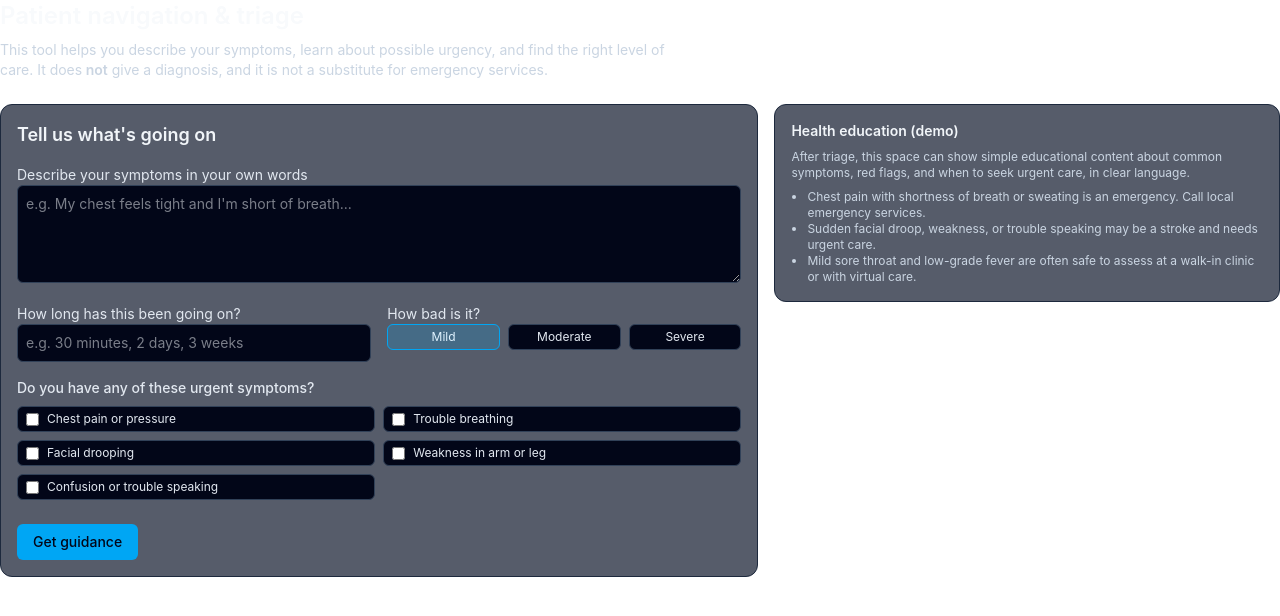
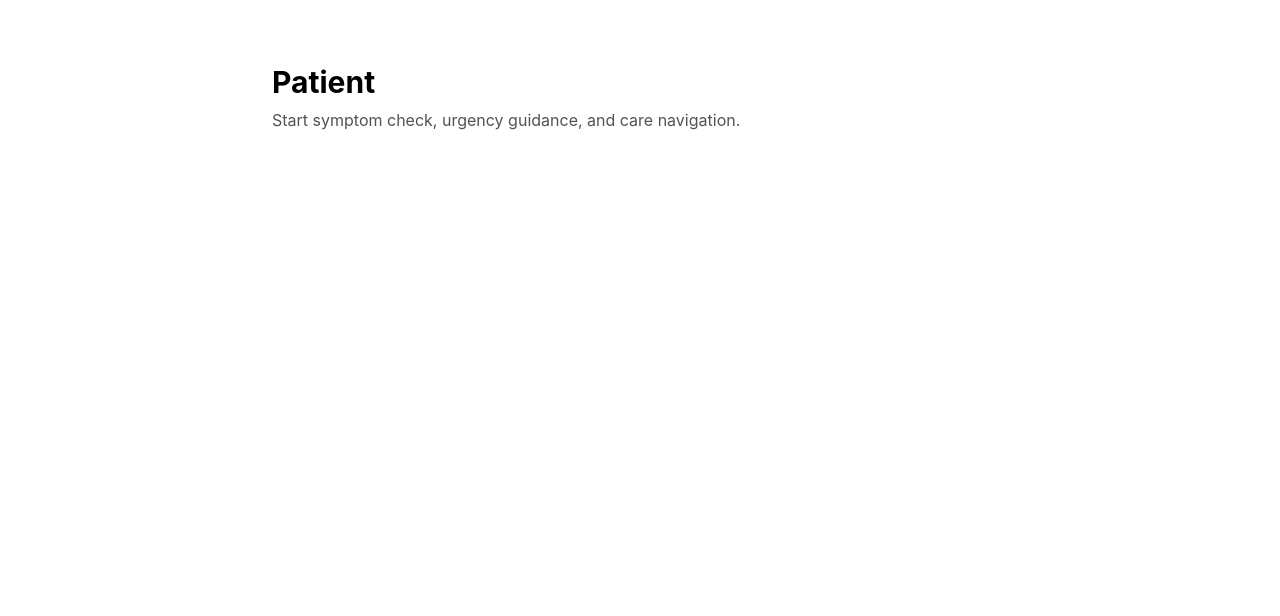
Before and after one commit to yousafmuhamm/Hack4Health, a Next.js app: page /patient in a window 1280 px wide. Shown: the top 616 px of the page. Built offline with nearby package versions, Linux system fonts and the light colour scheme.

Commit message:
Fixed saaqib's mistake cause he's stupid

```diff
--- a/app/clinician/page.tsx
+++ b/app/clinician/page.tsx
@@ -1,45 +1,10 @@
-// app/clinician/page.tsx
-'use client';
-
-import { useState } from 'react';
-import { mockPreconsults } from '@/lib/mockData';
-import { Preconsult } from '@/lib/types';
-import PatientPreconsultList from '@/components/PatientPreconsultList';
-import PatientPreconsultDetail from '@/components/PatientPreconsultDetail';
-import ScreeningTasksCard from '@/components/ScreeningTasksCard';
-
-export default function ClinicianPage() {
-  const [selectedId, setSelectedId] = useState<string | null>(
-    mockPreconsults[0]?.id ?? null
-  );
-
-  const selected: Preconsult | null =
-    mockPreconsults.find((pc) => pc.id === selectedId) ?? null;
-
+export default function ClinicianHome() {
   return (
-    <div className="space-y-6">
-      <section className="space-y-2">
-        <h1 className="text-2xl font-semibold text-slate-50">
-          Clinician dashboard
-        </h1>
-        <p className="max-w-2xl text-sm text-slate-300">
-          This view simulates what a family physician or clinic team
-          might see: pre-consult summaries flowing in from the patient
-          navigation tool, and auto-generated screening tasks that help
-          reduce admin overhead and burnout.
-        </p>
-      </section>
-
-      <div className="grid gap-4 md:grid-cols-[minmax(0,2fr)_minmax(0,3fr)]">
-        <PatientPreconsultList
-          items={mockPreconsults}
-          selectedId={selectedId}
-          onSelect={setSelectedId}
-        />
-        <PatientPreconsultDetail item={selected} />
-      </div>
-
-      <ScreeningTasksCard />
-    </div>
+    <main className="mx-auto max-w-3xl px-4 py-16">
+      <h1 className="text-3xl font-bold">Clinician</h1>
+      <p className="mt-2 text-neutral-600">
+        Review pre-consults, manage queue, and coordinate follow-ups.
+      </p>
+    </main>
   );
 }
--- a/app/patient/page.tsx
+++ b/app/patient/page.tsx
@@ -1,94 +1,10 @@
-// app/patient/page.tsx
-'use client';
-
-import { useState } from 'react';
-import PatientSymptomForm from '@/components/PatientSymptomForm';
-import TriageResultCard from '@/components/TriageResultCard';
-import LocationSection from '@/components/LocationSection';
-import { SymptomInput, TriageResult } from '@/lib/types';
-import { getTriageResult } from '@/lib/triage';
-
-export default function PatientPage() {
-  const [triageResult, setTriageResult] = useState<TriageResult | null>(
-    null
-  );
-  const [hasShared, setHasShared] = useState(false);
-
-  function handleSubmit(input: SymptomInput) {
-    const result = getTriageResult(input);
-    setTriageResult(result);
-    setHasShared(false);
-  }
-
-  function handleShare() {
-    setHasShared(true);
-  }
-
-  function handleDelete() {
-    setTriageResult(null);
-    setHasShared(false);
-  }
-
+export default function PatientHome() {
   return (
-    <div className="space-y-6">
-      <section className="space-y-2">
-        <h1 className="text-2xl font-semibold text-slate-50">
-          Patient navigation & triage
-        </h1>
-        <p className="max-w-2xl text-sm text-slate-300">
-          This tool helps you describe your symptoms, learn about
-          possible urgency, and find the right level of care. It does
-          <span className="font-semibold"> not</span> give a diagnosis,
-          and it is not a substitute for emergency services.
-        </p>
-      </section>
-
-      <div className="grid gap-4 md:grid-cols-[minmax(0,3fr)_minmax(0,2fr)]">
-        <div className="space-y-4">
-          <PatientSymptomForm onSubmit={handleSubmit} />
-
-          {triageResult && (
-            <TriageResultCard
-              result={triageResult}
-              hasShared={hasShared}
-              onShare={handleShare}
-              onDelete={handleDelete}
-            />
-          )}
-        </div>
-
-        <div className="space-y-4">
-          {triageResult && (
-            <LocationSection
-              recommendedCare={triageResult.recommendedCare}
-            />
-          )}
-          <section className="space-y-2 rounded-xl border border-slate-800 bg-slate-900/70 p-4 text-xs text-slate-300">
-            <h2 className="text-sm font-semibold text-slate-100">
-              Health education (demo)
-            </h2>
-            <p>
-              After triage, this space can show simple educational
-              content about common symptoms, red flags, and when to seek
-              urgent care, in clear language.
-            </p>
-            <ul className="list-disc pl-4">
-              <li>
-                Chest pain with shortness of breath or sweating is an
-                emergency. Call local emergency services.
-              </li>
-              <li>
-                Sudden facial droop, weakness, or trouble speaking may
-                be a stroke and needs urgent care.
-              </li>
-              <li>
-                Mild sore throat and low-grade fever are often safe to
-                assess at a walk-in clinic or with virtual care.
-              </li>
-            </ul>
-          </section>
-        </div>
-      </div>
-    </div>
+    <main className="mx-auto max-w-3xl px-4 py-16">
+      <h1 className="text-3xl font-bold">Patient</h1>
+      <p className="mt-2 text-neutral-600">
+        Start symptom check, urgency guidance, and care navigation.
+      </p>
+    </main>
   );
 }
```
